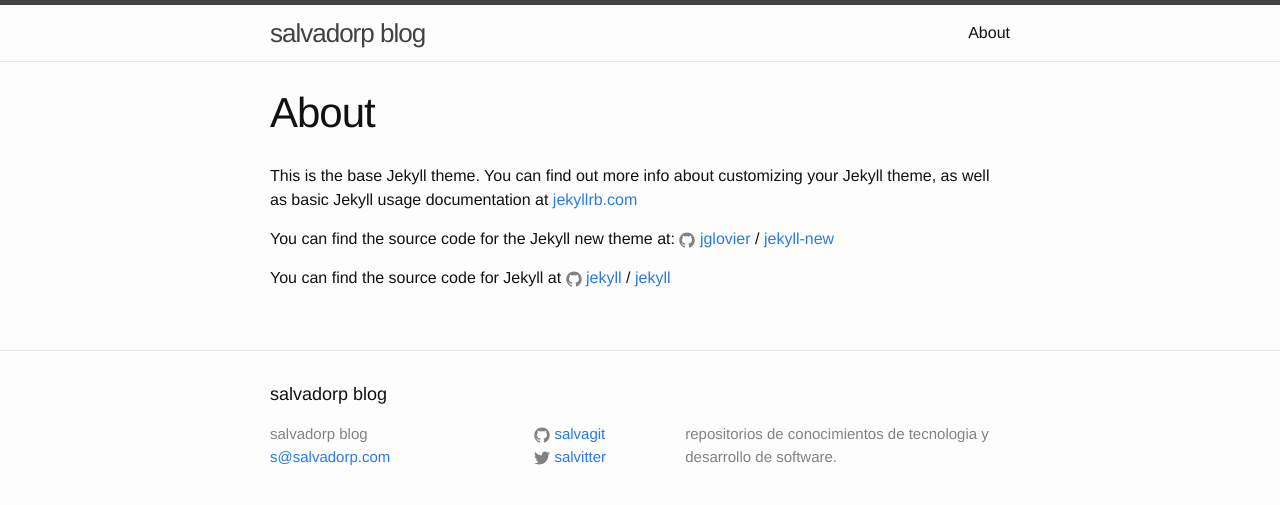
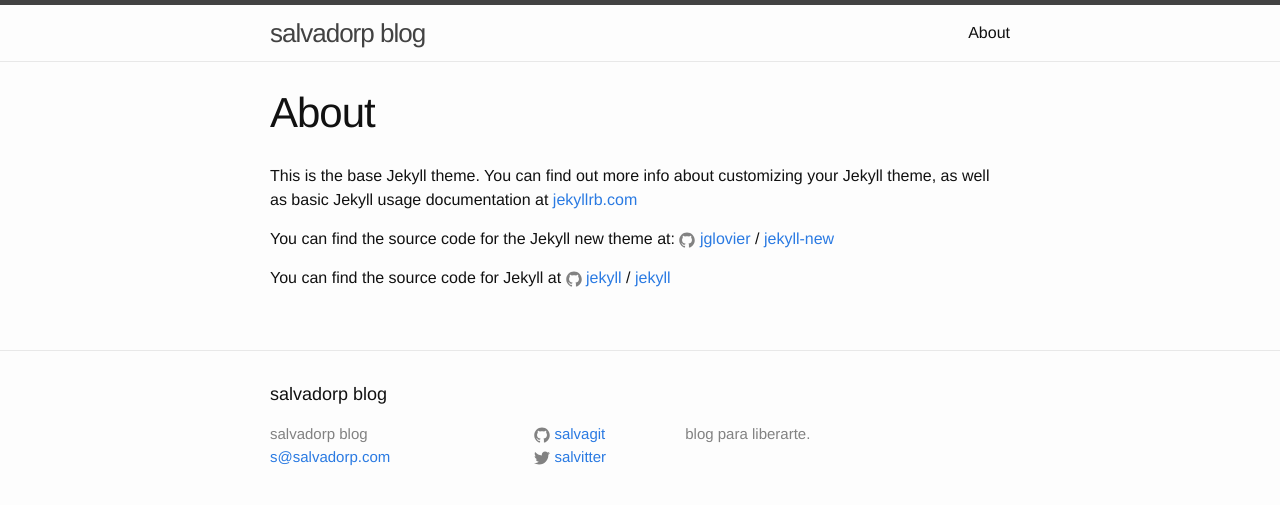
Before and after one commit to salvagit/blog, a Jekyll site: the page built from about.md, in a window 1280 px wide. Shown: the top 505 px of the page. Built offline with Jekyll 4.4.1, drawn with Linux system fonts in a browser that asks for light colours.

Commit message:
update description

```diff
--- a/_config.yml
+++ b/_config.yml
@@ -9,7 +9,7 @@
 title: salvadorp blog
 email: s@salvadorp.com
 description: > # this means to ignore newlines until "baseurl:"
-  repositorios de conocimientos de tecnologia y desarrollo de software.
+  blog para liberarte.
 baseurl: "http://salvagit.github.io/blog" # the subpath of your site, e.g. /blog
 url: "http://salvadorp.com" # the base hostname & protocol for your site
 twitter_username: salvitter
```
